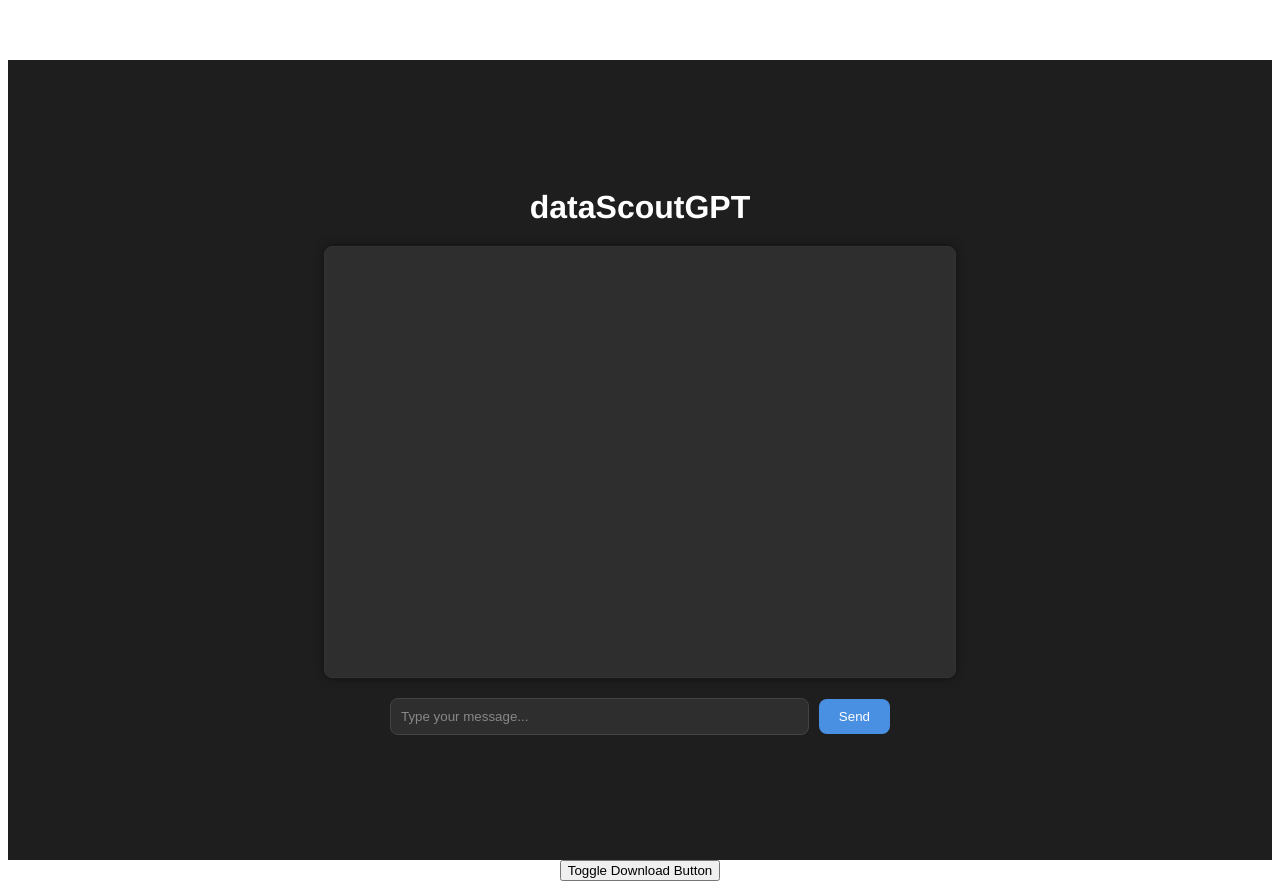
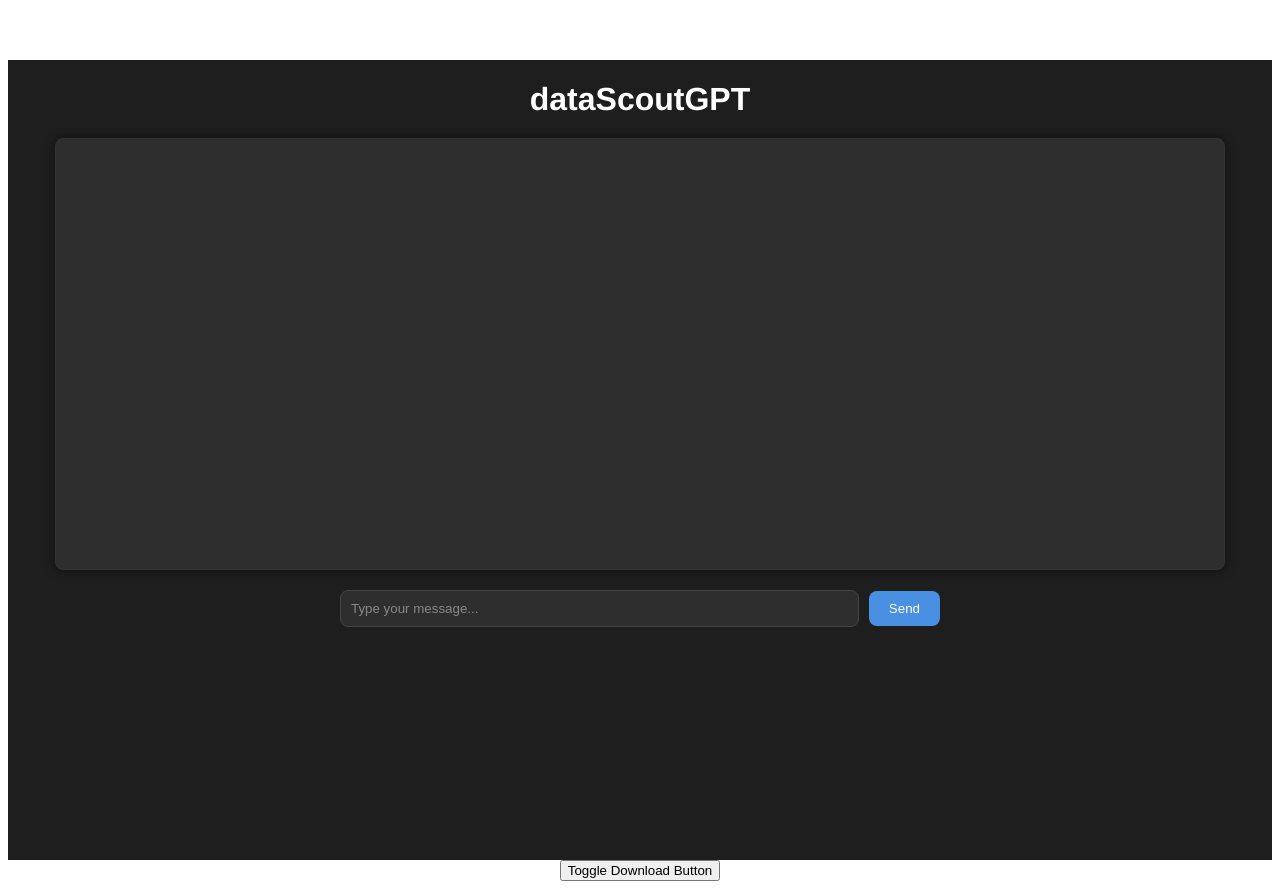
Before and after one commit to takoooo1201/frontend, a Vue app: page / in a window 1280 px wide. Built offline with nearby package versions, Linux system fonts and the light colour scheme.

Commit message:
Update chatbotComponent.vue
90%

```diff
--- a/src/components/chatbotComponent.vue
+++ b/src/components/chatbotComponent.vue
@@ -267,7 +267,7 @@ export default {
 .chat-container {
   display: flex;
   flex-direction: column;
-  justify-content: center;
+  /*justify-content: center;*/
   align-items: center;
   height: 100vh;
   background-color: #1e1e1e;
@@ -282,8 +282,8 @@ export default {
 }
 
 .chat-window {
-  width: 100%;
-  max-width: 600px;
+  width: 90%;
+  /*max-width: 600px;*/
   height: 400px;
   border: 1px solid #333;
   border-radius: 8px;
@@ -362,7 +362,7 @@ export default {
   display: flex;
   align-items: center;
   width: 100%;
-  max-width: 500px;
+  max-width: 600px;
 }
 
 .chat-input {
```
